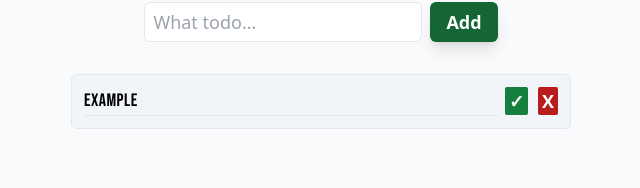
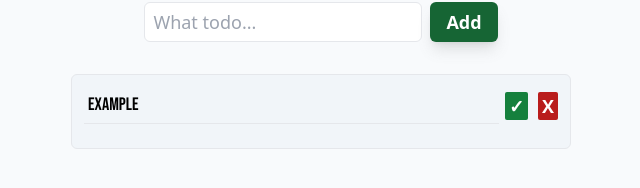
Before and after one commit to Cralcas/react-todo-app, a React (Vite) app: page / in a window 1280 px wide. Shown: the part 150-338 px from the top of the page, without its empty margins (319-959 px from the left). Built offline with nearby package versions, Linux system fonts and the light colour scheme.

Commit message:
li styling

```diff
--- a/src/components/TodoItem.tsx
+++ b/src/components/TodoItem.tsx
@@ -26,15 +26,15 @@ export const TodoItem = ({todo}: TodoItemProps) => {
 
   return (
     <>
-      <div className="flex justify-between gap-1.5 text-lg break-all">
-        <span
-          className={`${
+      <li className="flex gap-1.5 text-lg break-all mb-3">
+        <p
+          className={`w-full p-1 font-Bebas border-b ${
             todo.done ? "text-gray-500 line-through" : "text-black"
-          } border-b  w-full font-Bebas tracking-wide`}
+          } `}
         >
           {todo.text}
-        </span>
-        <div className="flex items-start gap-2.5">
+        </p>
+        <div className="flex gap-x-2.5 items-center">
           <button
             className={`${
               todo.done ? "bg-gray-500" : "bg-green-700"
@@ -44,13 +44,13 @@ export const TodoItem = ({todo}: TodoItemProps) => {
             {todo.done ? "⟳" : "✓"}
           </button>
           <button
-            className="bg-red-700 px-1 rounded-sm text-white font-bold"
+            className="bg-red-700 px-1 rounded-sm text-white font-sm font-bold"
             onClick={() => removeTodo(todo.id)}
           >
             X
           </button>
         </div>
-      </div>
+      </li>
     </>
   );
 };
--- a/src/components/Todos.tsx
+++ b/src/components/Todos.tsx
@@ -7,15 +7,15 @@ export const Todos = () => {
   return (
     <>
       {todos.length > 0 && (
-        <div
-          className={`flex flex-col gap-6 w-[300px] md:w-[500px] max-h-[350px] p-3 bg-slate-100 rounded-md border border-opacity-95 ${
+        <ul
+          className={`flex flex-col w-[300px] md:w-[500px] max-h-[350px] p-3 bg-slate-100 rounded-md border border-opacity-95 ${
             todos.length > 6 ? "overflow-y-scroll" : ""
           } scrollbar-hidden`}
         >
           {todos.map((todo) => {
             return <TodoItem key={todo.id} todo={todo} />;
           })}
-        </div>
+        </ul>
       )}
     </>
   );
```
